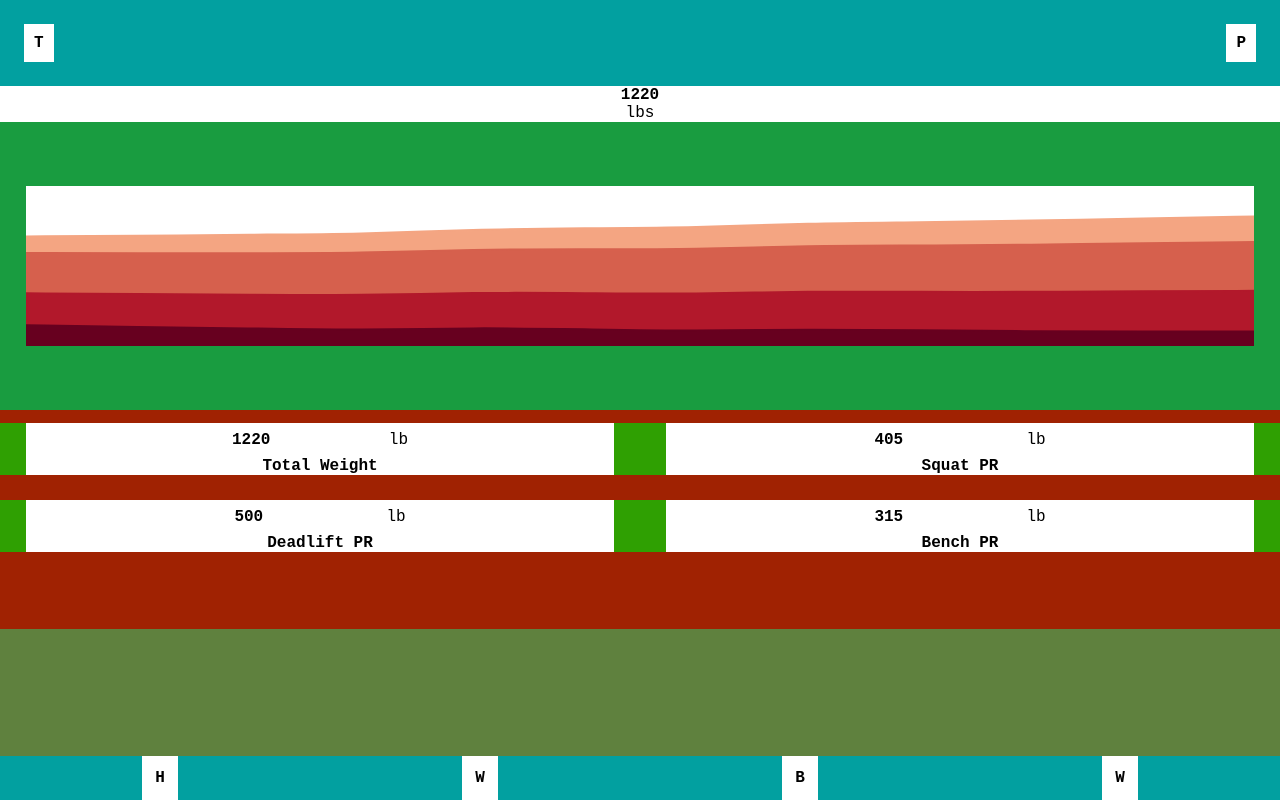
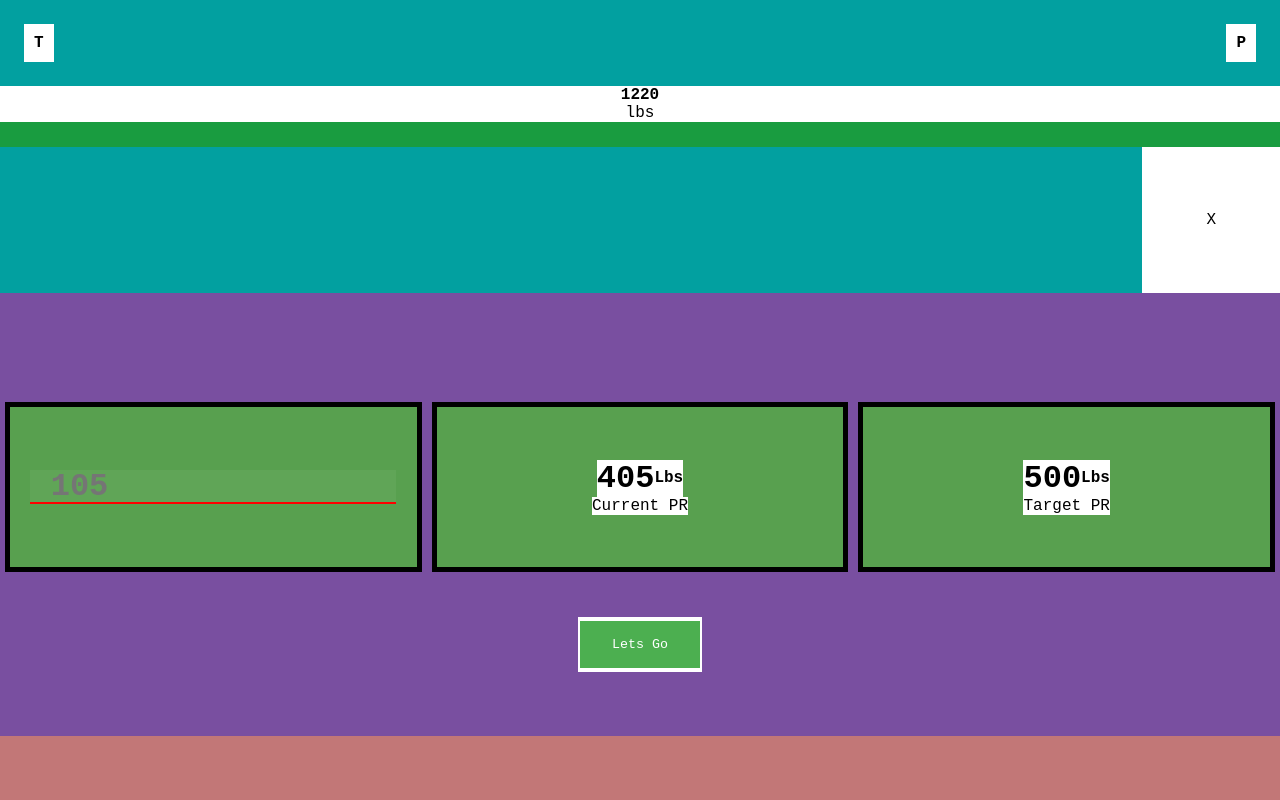
Before and after one commit to mondragon-ai/fitness-app, a React (Create React App) app in the folder fitness-application/: page /workout in a window 1280 px wide. Shown: the top 800 px of the page. Built offline with nearby package versions, Linux system fonts and the light colour scheme.

Commit message:
Slider - New-PR

```diff
--- a/fitness-application/package.json
+++ b/fitness-application/package.json
@@ -13,6 +13,7 @@
     "react-dom": "^17.0.1",
     "react-router-dom": "^5.2.0",
     "react-scripts": "4.0.3",
+    "react-search-autocomplete": "^5.1.0",
     "web-vitals": "^1.1.1"
   },
   "scripts": {
--- a/fitness-application/src/App.css
+++ b/fitness-application/src/App.css
@@ -288,8 +288,156 @@ h1 { font-size: var(--h1-size); }
 }
 
 /**======================
- *    BODY - Stats
+ *    SLIDER
  *========================**/
+ .slide {
+  z-index: -100;
+  height: 0;
+  display: none;
+}
+
+
 .slide-open {
+  z-index: 100000;
+  margin: 0px;
+  padding: 0;
+  width: 100%;
+  height: max-content;
+  display: flex;
+  position: fixed;
+  bottom: 0;
+  align-items: center;
+  flex-direction: column;
+  justify-content: flex-start;
+  background: rgb(194, 119, 119);
+  padding-bottom: 5%;
+}
 
+.slider-header {
+  margin: 0 auto;
+  display: flex;
+  padding: 0;
+  align-items: center;
+  justify-content: flex-end;
+  width: 100%;
+  background: rgb(2, 160, 160);
 }
+
+.slider-header div {
+  padding: 5%;
+}
+
+/**======================
+ *    SSEARCH FIELD
+ *========================**/
+ .search {
+   width: 100%;
+   margin-top: 5%;
+ }
+
+ .search form {
+  display: flex;
+  align-items: center;
+  flex-direction: column;
+  justify-content: flex-start;
+}
+
+
+ /**    SLIDER - Container
+ /**  ========================**/
+ .slider-pr {
+  margin: 8vh auto;
+  display: flex;
+  padding: 0;
+  flex-direction: column;
+  align-items: center;
+  justify-content: center;
+  width: 100%;
+  background: rgb(121, 79, 160);
+}
+
+
+ .slider-container {
+  margin: 0 auto;
+  display: flex;
+  padding: 0;
+  align-items: center;
+  justify-content: center;
+  width: 100%;
+  background: rgb(121, 79, 160);
+}
+
+.new-pr {
+  margin: 5vh auto ;
+  display: flex;
+  padding: 0;
+  flex-direction: row;
+  justify-content: space-around;
+  width: 100%;
+  background: rgb(121, 79, 160);
+}
+
+.pr-item {
+  border: 5px, solid, black;
+  margin: 5px;
+  padding: 5% 0;
+  width: 33%;
+  height: 4vh;
+  display: flex;
+  flex-direction: column;
+  align-items: center;
+  align-content: center;
+  justify-content: center;
+  justify-items: center;
+  background: rgb(88, 160, 79);
+  overflow-x: hidden;
+}
+
+.pr-item input {
+  width: 80%;
+}
+
+.pr-item h1 {
+  font-size: 4vh;
+  display: flex;
+  flex-direction: row;
+  align-items: center;
+  align-content: center;
+  justify-content: center;
+  justify-items: center;
+}
+
+.pr-item p {
+  font-size: 2vh;
+}
+
+/**======================
+ *   FORM
+ *========================**/
+input[type=text] {
+  border: none;
+  height: 4vh;
+  font-weight: bold;
+  font-size: 4vh;
+  font-family: 'Courier New', Courier, monospace;
+  color: rgb(0, 0, 0);
+  border-bottom: 2px solid red;
+  padding: 0 5%;
+  background-color: rgba(255, 255, 255, 0.048);
+}
+
+input[type=text]:focus {
+  border: none;
+  border-bottom: 2px solid red;
+  background-color: rgb(146, 146, 146);
+}
+
+input[type=button], input[type=submit], input[type=reset] {
+  background-color: #4CAF50;
+  border: none;
+  color: white;
+  padding: 16px 32px;
+  text-decoration: none;
+  margin: 4px 2px;
+  cursor: pointer;
+}
--- a/fitness-application/src/App.js
+++ b/fitness-application/src/App.js
@@ -10,6 +10,7 @@ import { BrowserRouter as Router, Switch, Route } from 'react-router-dom';
 function App() {
 
   return (
+
     <Router>
       <div className="app">
         <NavBar />
--- /dev/null
+++ b/fitness-application/src/components/Search.js
@@ -0,0 +1,65 @@
+import React, { Component } from 'react';
+import { ReactSearchAutocomplete } from 'react-search-autocomplete';
+
+const Search = (props) => {
+
+    const items = [
+        {
+          id: 0,
+          name: 'Squat'
+        },
+        {
+          id: 1,
+          name: 'Deadlift'
+        },
+        {
+          id: 2,
+          name: 'Bench'
+        },
+        {
+          id: 3,
+          name: 'Over Head Press'
+        },
+        {
+          id: 4,
+          name: 'Romanian Deadlift'
+        }
+      ]
+
+      const handleOnSearch = (string, results) => {
+        // onSearch will have as the first callback parameter
+        // the string searched and for the second the results.
+        console.log(string, results)
+
+      }
+
+      const handleOnHover = (result) => {
+        // the item hovered
+        console.log(result)
+      }
+
+      const handleOnSelect = (item) => {
+        // the item selected
+        // console.log(item)
+        props.searchFn(item)
+      }
+
+      const handleOnFocus = () => {
+        console.log('Focused')
+      }
+
+    return (
+        <div className="search">
+            <ReactSearchAutocomplete
+                items={items}
+                onSearch={handleOnSearch}
+                onHover={handleOnHover}
+                onSelect={handleOnSelect}
+                onFocus={handleOnFocus}
+                autoFocus
+            />
+        </div>
+    )
+}
+
+export default Search;
--- a/fitness-application/src/components/dash/HotKeys.js
+++ b/fitness-application/src/components/dash/HotKeys.js
@@ -5,13 +5,13 @@ const HotKeys = ({value, handleOpen}) => {
     const { emoji, title} = value;
 
     // console.log(value)
-    const openSlide = (text) => {
-        console.log("Slide Opened")
-        handleOpen(title);
+    const openSlide = (event, text) => {
+        console.log("Slide Opened: ", value.id)
+        // handleOpen(title);
     }
 
     return (
-        <div onClick={() => openSlide()} className="grid-item">
+        <div onClick={(event) => openSlide(event)} className="grid-item">
             <div className="grid-icon-container">
                 <div className="emoji-container">
                     <span className="emoji-icon">{emoji}</span>
--- a/fitness-application/src/components/graph/Graph.js
+++ b/fitness-application/src/components/graph/Graph.js
@@ -18,7 +18,7 @@ class Graph extends Component {
                 margin={{ top: 30, right: 0, bottom: 0, left: 0 }}
                 xScale={{ type: 'point' }}
                 yScale={{ type: 'linear', min: 'auto', max: 'auto', stacked: true, reverse: false }}
-                curve="basis"
+                curve="natural"
                 axisTop={null}
                 axisRight={null}
                 axisBottom={null}
--- /dev/null
+++ b/fitness-application/src/components/slider/NewPR.js
@@ -0,0 +1,62 @@
+import React, { Component } from 'react'
+
+
+class NewPR extends Component {
+
+    constructor(props) {
+        super(props);
+        this.state = {value: ''};
+
+        this.handleChange = this.handleChange.bind(this);
+        this.handleSubmit = this.handleSubmit.bind(this);
+
+      }
+
+      handleChange(event) {
+        this.setState({value: event.target.value});
+      }
+
+      handleSubmit(event) {
+        alert('A name was submitted: ' + this.state.value);
+
+        // Call Action & Pass State
+
+        event.preventDefault();
+    }
+
+    render() {
+
+        const {bw_pr, ppr} = this.props.values
+
+        return (
+
+            <form onSubmit={this.handleSubmit} className="slider-pr">
+
+                <div className="new-pr">
+                    <div className="pr-item">
+                        <input type="text" placeholder="105" onChange={this.handleChange} value={this.state.value} />
+                    </div>
+
+                    <div className="pr-item ">
+                        <h1>{ppr}<p>Lbs</p></h1>
+                        <p>Current PR</p>
+                    </div>
+
+                    <div className="pr-item">
+                        <h1>{bw_pr}<p>Lbs</p></h1>
+                        <p>Target PR</p>
+                    </div>
+                </div>
+
+                <div className="submit-pr">
+                    <input type="submit" value="Lets Go" />
+                </div>
+            </form>
+
+        );
+
+    }
+
+}
+
+export default NewPR
--- /dev/null
+++ b/fitness-application/src/components/slider/Slider.js
@@ -0,0 +1,60 @@
+import React, { Component } from 'react';
+import Search from '../Search'
+import NewPR from './NewPR'
+
+
+class Slider extends Component {
+
+    constructor(props) {
+        super(props)
+
+        this.state = {
+            id: 2,
+            bw_pr: 500,
+            ppr: 405,
+            style: "slide-open"
+        }
+
+        this.closeSlide = this.closeSlide.bind(this);
+    }
+
+    selectedSearch = (item) => {
+
+        console.log('Parent: ', item);
+
+    }
+
+    closeSlide = () => {
+
+        console.log('\'Close Slide\': < Slider />');
+        this.setState({style:"slide"});
+
+    }
+
+    render() {
+
+        return (
+            <div className={this.state.style}>
+
+                {/* Header */}
+                <div className="slider-header">
+                    <div onClick={() => this.closeSlide()} className="">X</div>
+                </div>
+
+                {/* Search
+                <Search searchFn={(item) => selectedSearch(item)} /> */}
+
+                {/* Header */}
+                <div className="slider-container">
+                    <NewPR values={this.state} />
+                </div>
+
+                {/* Flow Form */}
+
+            </div>
+        )
+    }
+
+}
+
+export default Slider;
--- a/fitness-application/src/screens/Workout.js
+++ b/fitness-application/src/screens/Workout.js
@@ -1,6 +1,7 @@
 import HotKeys from '../components/dash/HotKeys'
 import Graph from '../components/graph/Graph';
 import Calendar from '../components/dash/Calander';
+import Slider from '../components/slider/Slider';
 
 import React, { Component} from 'react'
 
@@ -512,9 +513,7 @@ class Workout extends Component {
                     <Calendar />
                 </div>
 
-                <div className="slide-open">
-
-                </div>
+                <Slider />
 
             </div>
 
```
Also changed, not shown: 1 other file (tests, documents, lock files or other folders).
